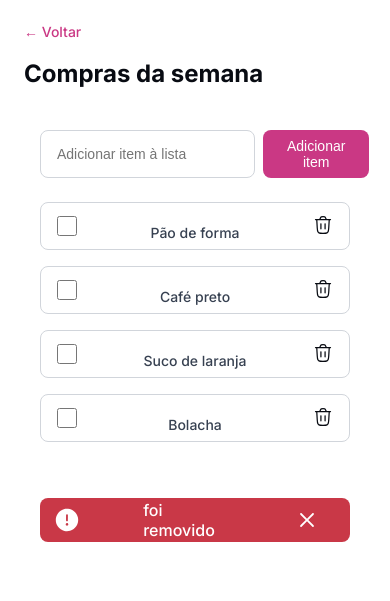
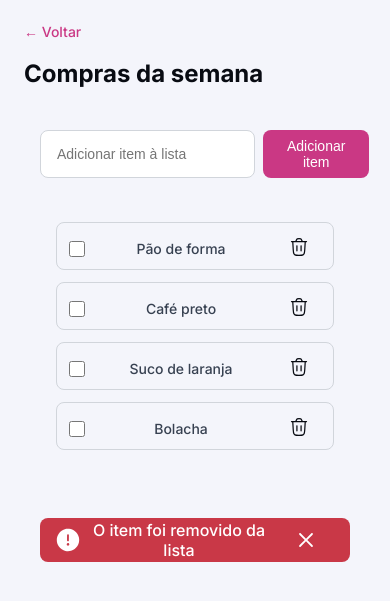
Before and after one commit to Bielmont/Lista-de-Compras, a plain HTML site: page index.html in a window 390 px wide. Shown: the part 99-700 px from the top of the page. Drawn offline with Linux system fonts and the light colour scheme.

Commit message:
fazendo parte mobile

```diff
--- a/styles.css
+++ b/styles.css
@@ -43,7 +43,7 @@ body {
     font-family: var(--font-family);
     font-size: var(--text-base);
     line-height: var(--lh-base);
-    background-color: var(--background-secondary);
+    background-color: var(--background-primary);
     color: var(--color-text-secondary);
 }
 
@@ -97,7 +97,7 @@ h1 {
     margin: 0 auto 2rem;
     display: flex;
     flex-direction: column;
-    gap: 1.5rem;
+    gap: 2.75rem;
 }
 
 .form-adicionar {
@@ -251,9 +251,86 @@ h1 {
     transition: background-color 0.2s ease;
 }
 
+@media (max-width: 600px) {
 
+    /* container da lista */
+    .lista-itens {
+        padding: 0 1rem;
+        gap: 0.75rem;
+    }
 
+    /* cada card/item */
+    .item {
+        display: flex;
+        align-items: center;
+        justify-content: space-between;
+        flex-wrap: wrap;
+        /* permite quebra controlada dos filhos */
+        padding: 0.5rem 0.75rem;
+        gap: 0.5rem;
+        background-color: var(--cor-secundaria);
+    }
 
+    /* checkbox menor */
+    .checkbox-container input[type="checkbox"] {
+        width: 1rem;
+        /* 16px */
+        height: 1rem;
+        flex-shrink: 0;
+        /* não encolhe além disso */
+    }
+
+    /* texto flexível, cabe dentro do .item */
+    .texto {
+        flex: 1 1 auto;
+        /* cresce e encolhe */
+        min-width: 0;
+        /* ESSENCIAL p/ que o texto quebre e não “vaze” */
+        font-size: 0.875rem;
+        /* 14px */
+        line-height: 1.3;
+        word-break: break-word;
+        margin: 0;
+    }
+
+    /* botão de remover alinhado */
+    .botao-remover {
+        flex: 0 0 auto;
+        /* não cresce, não encolhe */
+        padding: 0.4rem 0.75rem;
+        font-size: 0.875rem;
+        align-self: center;
+    }
+
+    /* footer de alerta */
+    .footer {
+        display: flex;
+        flex-direction: row;
+        align-items: center;
+        text-align: center;
+        gap: 0.5rem;
+        padding: 0.75rem 1rem;
+        margin-top: 1.5rem;
+        width: 100%;
+        max-width: 100%;
+        box-sizing: border-box;
+    }
+
+    .footer-alerta p {
+        flex: 1 1 auto;
+        min-width: 0;
+        /* impede que o texto vaze */
+        font-size: 0.875rem;
+        /* 14px, ou use 1rem para 16px */
+        margin: 0;
+        word-break: break-word;
+        overflow-wrap: break-word;
+        width: 100%;
+        max-width: 100%;
+        box-sizing: border-box;
+    }
+
+}
 
 /*@media (max-width: 768px) {
   h1 {
```
